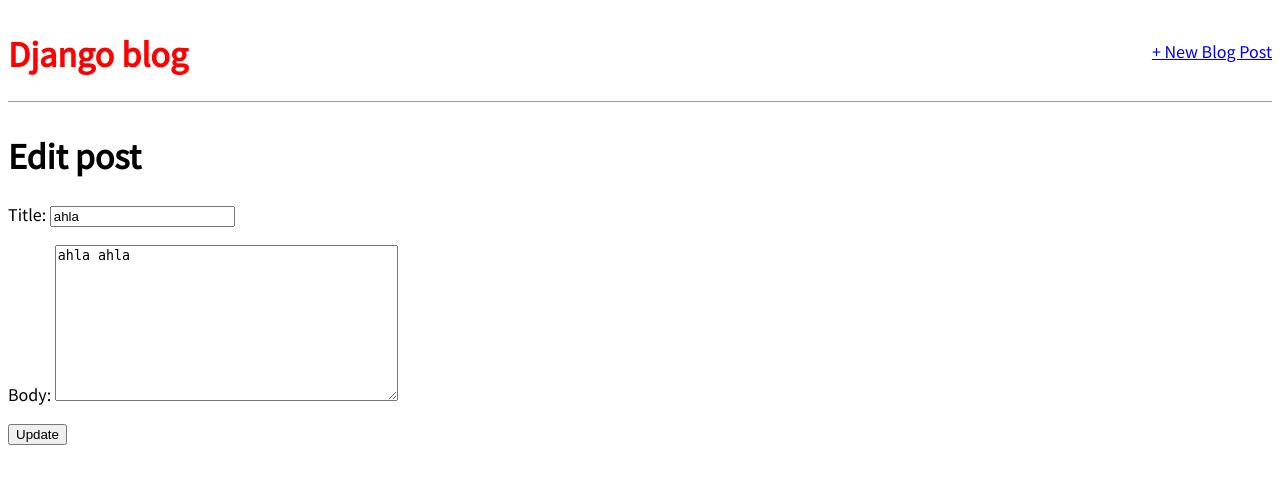
After one commit to SouhaibFkh/django-blog-post, a Django app: page /post/9/edit/ in a window 1280 px wide. The commit adds this page. Shown: the top 484 px of the page. Run offline with Django 4.2, Linux system fonts and the light colour scheme; data comes from the database, SQL or seed files in the repository; both versions use the stored data as it was after the commit.

Commit message:
last commit

```diff
--- a/blog/models.py
+++ b/blog/models.py
@@ -1,4 +1,5 @@
 from django.db import models
+from django.urls import reverse
 
 # Create your models here.
 class Post(models.Model):
@@ -8,5 +9,9 @@ class Post(models.Model):
         on_delete=models.CASCADE,
     )
     body = models.TextField()
+
     def __str__(self):
         return self.title
+
+    def get_absolute_url(self): # new
+        return reverse('post_detail', args=[str(self.id)])
--- a/blog/urls.py
+++ b/blog/urls.py
@@ -1,9 +1,12 @@
 from django.urls import path
 
 
-from .views import BlogListView , BlogDetailView
+from .views import BlogListView , BlogDetailView , BlogCreateView , BlogUpdateView, BlogDeleteView
 
 urlpatterns = [
     path('post/<int:pk>/', BlogDetailView.as_view(), name='post_detail'),
     path('', BlogListView.as_view(), name='home'),
+    path('post/new/', BlogCreateView.as_view(), name='post_new'),
+    path('post/<int:pk>/edit/', BlogUpdateView.as_view(), name='post_edit'),
+    path('post/<int:pk>/delete/', BlogDeleteView.as_view(), name='post_delete'),
 ]
--- a/blog/views.py
+++ b/blog/views.py
@@ -1,6 +1,7 @@
 from django.shortcuts import render
-from django.views.generic import ListView, DetailView
+from django.views.generic import ListView, DetailView , CreateView, UpdateView, DeleteView
 from .models import Post
+from django.urls import reverse_lazy
 
 # Create your views here.
 
@@ -13,3 +14,18 @@ class BlogDetailView(DetailView):
     model = Post
     template_name = 'post_detail.html'
     context_object_name = 'post'
+
+class BlogCreateView(CreateView): # new
+    model = Post
+    template_name = 'post_new.html'
+    fields = '__all__'
+
+class BlogUpdateView(UpdateView): # new
+    model = Post
+    template_name = 'post_edit.html'
+    fields = ['title', 'body']
+
+class BlogDeleteView(DeleteView): # new
+    model = Post
+    template_name = 'post_delete.html'
+    success_url = reverse_lazy('home')
--- a/templates/base.html
+++ b/templates/base.html
@@ -9,10 +9,15 @@
         <link href="{% static 'css/base.css' %}" rel="stylesheet">
     </head>
     <body>
-        <header>
-            <h1><a href="{% url 'home' %}">Django blog</a></h1>
-        </header>
         <div>
+            <header>
+                <div class="nav-left">
+                    <h1><a href="{% url 'home' %}">Django blog</a></h1>
+                </div>
+                <div class="nav-right">
+                    <a href="{% url 'post_new' %}">+ New Blog Post</a>
+                </div>
+            </header>
             {% block content %}
             {% endblock content %}
         </div>
--- a/templates/post_detail.html
+++ b/templates/post_detail.html
@@ -6,4 +6,6 @@
         <h2>{{ post.title }}</h2>
         <p>{{ post.body }}</p>
     </div>
+    <a href="{% url 'post_edit' post.pk %}">+ Edit Blog Post</a>
+    <p><a href="{% url 'post_delete' post.pk %}">+ Delete Blog Post</a></p>
 {% endblock content %}
--- /dev/null
+++ b/templates/post_edit.html
@@ -0,0 +1,10 @@
+<!-- templates/post_edit.html -->
+{% extends 'base.html' %}
+{% block content %}
+    <h1>Edit post</h1>
+    <form action="" method="post">
+        {% csrf_token %}
+        {{ form.as_p }}
+        <input type="submit" value="Update" />
+    </form>
+{% endblock content %}
```
Also changed, not shown: blog/tests.py (+45 -0 lines), templates/post_delete.html (added, +10 -0 lines), templates/post_new.html (added, +10 -0 lines), db.sqlite3.
